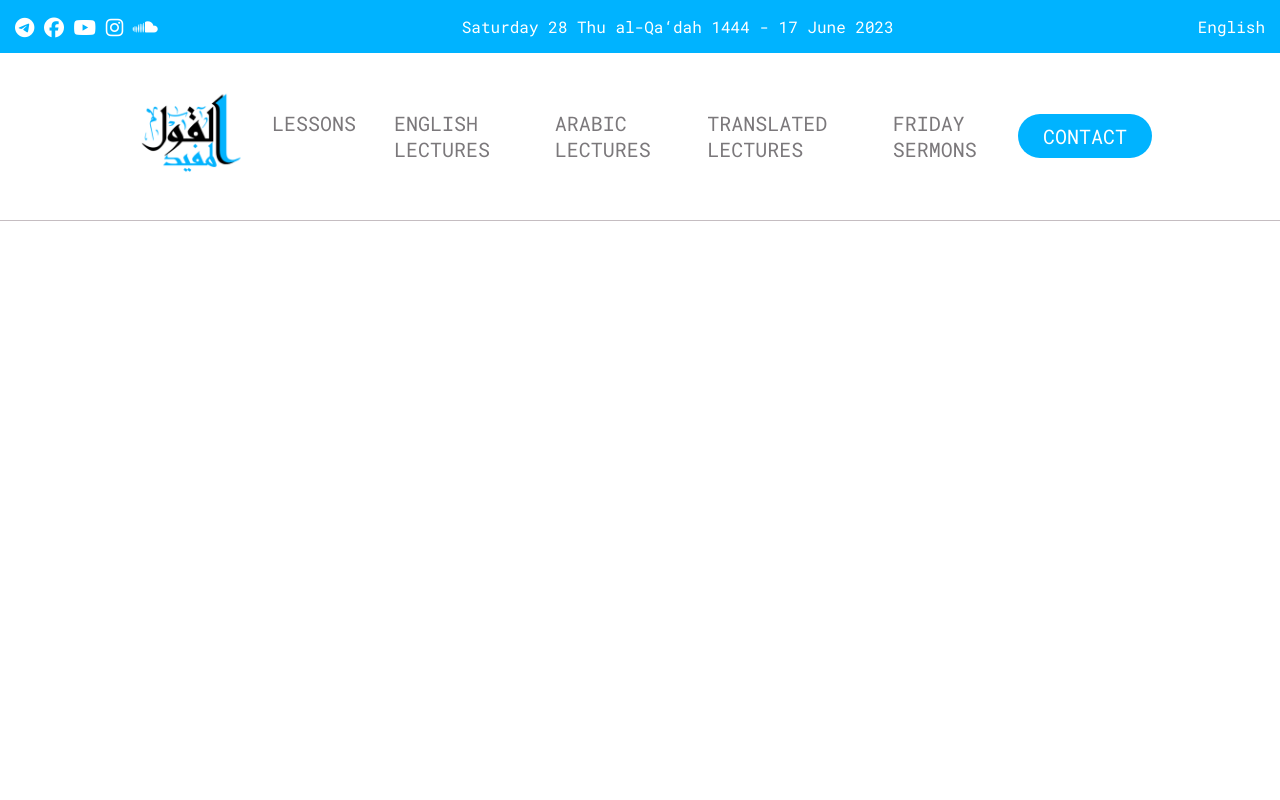
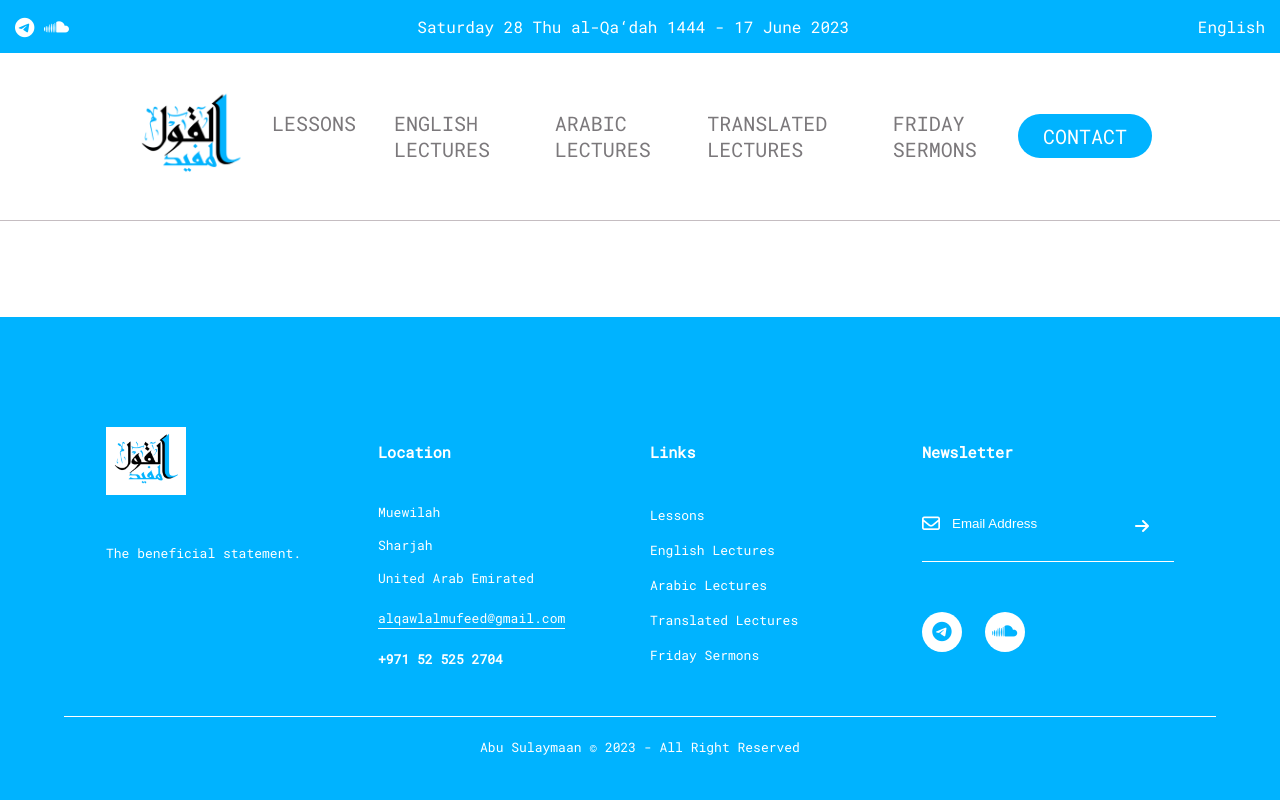
Before and after one commit to naqib2000/alqawlalmufeed, a plain HTML site: page src/index.html in a window 1280 px wide. Drawn offline with Linux system fonts and the light colour scheme.

Commit message:
Add footer

```diff
--- a/src/index.html
+++ b/src/index.html
@@ -32,27 +32,16 @@
     <div class="announcement-bar">
       <!-- social icons -->
       <div class="social-icons">
-        <a href=""
+        <a href="https://t.me/AlQawlulMufeed"
           ><i class="fa-brands fa-telegram" style="color: #ffffff"></i
         ></a>
-        <a href=""
-          ><i class="fa-brands fa-facebook" style="color: #ffffff"></i
-        ></a>
-        <a href=""
-          ><i class="fa-brands fa-youtube" style="color: #ffffff"></i
-        ></a>
-        <a href=""
-          ><i class="fa-brands fa-instagram" style="color: #ffffff"></i
-        ></a>
-        <a href=""
+        <a href="https://soundcloud.com/user-484674459"
           ><i class="fa-brands fa-soundcloud" style="color: #ffffff"></i
         ></a>
       </div>
-
       <p>Saturday 28 Thu al-Qa‘dah 1444 - 17 June 2023</p>
       <p>English</p>
     </div>
-
     <!-- navigation menu -->
     <nav class="navbar">
       <img src="../images/logo.png" alt="logo" class="logo" />
@@ -70,8 +59,59 @@
           <li><a href="#">Friday Sermons</a></li>
         </ul>
       </div>
-      <a href="" class="cta"><button>Contact</button></a>
+      <a href="#" class="cta"><button>Contact</button></a>
     </nav>
+
+    <!-- footer -->
+    <footer>
+      <div class="row">
+        <div class="col">
+          <img src="../images/logo.png" alt="logo" class="logo-footer" />
+          <p>The beneficial statement.</p>
+        </div>
+        <div class="col">
+          <h3>
+            Location
+            <div class="underline"><span></span></div>
+          </h3>
+          <p>Muewilah</p>
+          <p>Sharjah</p>
+          <p>United Arab Emirated</p>
+          <p class="email-id">alqawlalmufeed@gmail.com</p>
+          <h4>+971 52 525 2704</h4>
+        </div>
+        <div class="col links-footer">
+          <h3>
+            Links
+            <div class="underline"><span></span></div>
+          </h3>
+          <ul>
+            <li><a href="#">Lessons </a></li>
+            <li><a href="#">English Lectures</a></li>
+            <li><a href="#">Arabic Lectures</a></li>
+            <li><a href="#">Translated Lectures</a></li>
+            <li><a href="#">Friday Sermons</a></li>
+          </ul>
+        </div>
+        <div class="col">
+          <h3>
+            Newsletter
+            <div class="underline"><span></span></div>
+          </h3>
+          <form>
+            <i class="far fa-envelope"></i>
+            <input type="email" placeholder="Email Address" required />
+            <button type="submit"><i class="fas fa-arrow-right"></i></button>
+          </form>
+          <div class="social-icons">
+            <i class="fab fa-telegram"></i>
+            <i class="fab fa-soundcloud"></i>
+          </div>
+        </div>
+      </div>
+      <hr />
+      <p class="copyright">Abu Sulaymaan © 2023 - All Right Reserved</p>
+    </footer>
 
     <!-- script tag -->
     <script src="./script.js" type="text/javascript"></script>
--- a/src/styles.css
+++ b/src/styles.css
@@ -114,7 +114,7 @@ button:hover {
 
 .toggle-button {
   position: absolute;
-  top: 0.75rem;
+  top: 8rem;
   right: 1rem;
   display: none;
   flex-direction: column;
@@ -130,7 +130,152 @@ button:hover {
   border-radius: 10px;
 }
 
+/* question and answer section */
+.questions-answers h1 {
+  display: inline-block;
+  height: 100%;
+  width: 100%;
+  text-align: center;
+  margin: 50px;
+}
+.questions {
+  margin: 5px 200px;
+  padding: 20px;
+  font-style: var(--font-base);
+  background-color: var(--secondary-color);
+  color: var(--white-color);
+  border-radius: 25px;
+}
+
+/* footer */
+footer {
+  width: 100%;
+  position: absolute;
+  bottom: 0;
+  background-color: var(--primary-color);
+  /* background: linear-gradient(to right, var(--primary-color), #00093c); */
+  color: var(--white-color);
+  padding: 100px 0 30px;
+  /* border-top-left-radius: 125px; */
+  font-size: 13px;
+  line-height: 20px;
+  font-family: var(--font-base), sans-serif;
+}
+
+.row {
+  width: 85%;
+  margin: auto;
+  display: flex;
+  flex-wrap: wrap;
+  align-items: flex-start;
+  justify-content: space-between;
+}
+
+.col {
+  flex-basis: 25%;
+  padding: 10px;
+}
+
+.col:nth-child(2) .col:nth-child(3) {
+  flex-basis: 15%;
+}
+
+.logo-footer {
+  width: 80px;
+  margin-bottom: 30px;
+}
+
+.col h3 {
+  width: fit-content;
+  margin-bottom: 40px;
+  position: relative;
+}
+
+.email-id {
+  width: fit-content;
+  border-bottom: 1px solid #fff;
+  margin: 20px 0;
+}
+
+.links-footer ul li {
+  list-style: none;
+  margin-bottom: 12px;
+}
+
+.links-footer a {
+  text-decoration: none;
+  color: var(--white-color);
+  font-size: 13px;
+  margin: -40px;
+}
+
+form {
+  padding-bottom: 15px;
+  display: flex;
+  align-items: center;
+  justify-content: space-between;
+  border-bottom: 1px solid #fff;
+  margin-bottom: 50px;
+  color: var(--white-color);
+}
+
+form .far {
+  font-size: 18px;
+  margin-right: 10px;
+}
+
+form input {
+  width: 100%;
+  background: transparent;
+  color: #fff;
+  border: 0;
+  outline: none;
+}
+
+form input::placeholder {
+  color: #fff;
+}
+
+form button {
+  background: transparent;
+  border: 0;
+  outline: none;
+  cursor: pointer;
+}
+
+form button .fas {
+  font-size: 16px;
+  color: #fff;
+}
+
+.social-icons .fab {
+  width: 40px;
+  height: 40px;
+  border-radius: 50%;
+  text-align: center;
+  line-height: 40px;
+  font-size: 20px;
+  color: var(--primary-color);
+  background: #fff;
+  margin-right: 15px;
+  cursor: pointer;
+}
+
+hr {
+  width: 90%;
+  border: 0;
+  border-bottom: 1px solid #fff;
+  margin: 20px auto;
+}
+
+.copyright {
+  text-align: center;
+}
+
 /* media queries */
+
+/* TODO: Add responsiveness for Announcement Bar */
+/* !Fix margin for page when size of the viewport is changed */
 
 @media (max-width: 415px) {
   .toggle-button {
@@ -174,6 +319,17 @@ button:hover {
   .cta.active {
     display: flex;
   }
+
+  footer {
+    bottom: unset;
+  }
+  .col {
+    flex-basis: 100%;
+  }
+
+  .col:nth-child(2) .col:nth-child(3) {
+    flex-basis: 100%;
+  }
 }
 
 @media (max-width: 1200px) {
@@ -211,4 +367,15 @@ button:hover {
   .cta button {
     font-size: 10px;
   }
+
+  footer {
+    bottom: unset;
+  }
+  .col {
+    flex-basis: 75%;
+  }
+
+  .col:nth-child(2) .col:nth-child(3) {
+    flex-basis: 75%;
+  }
 }
```
